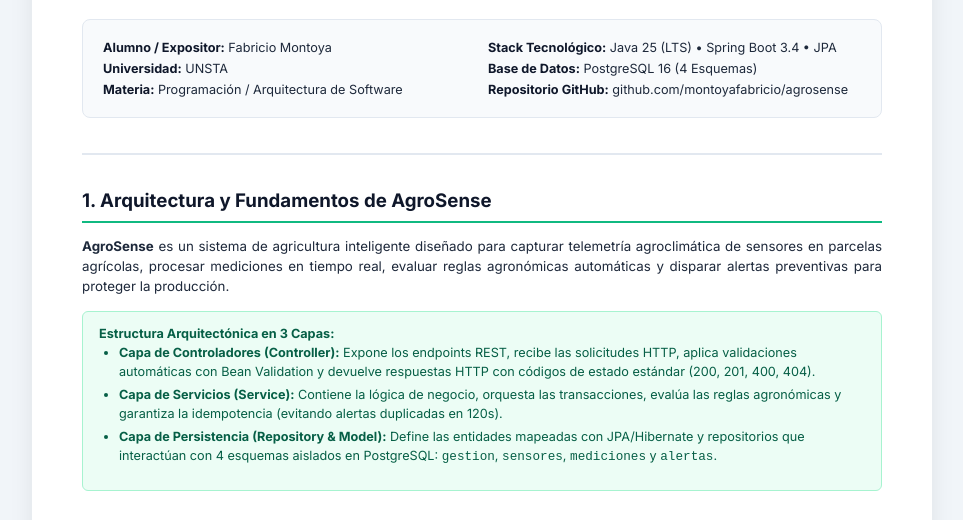
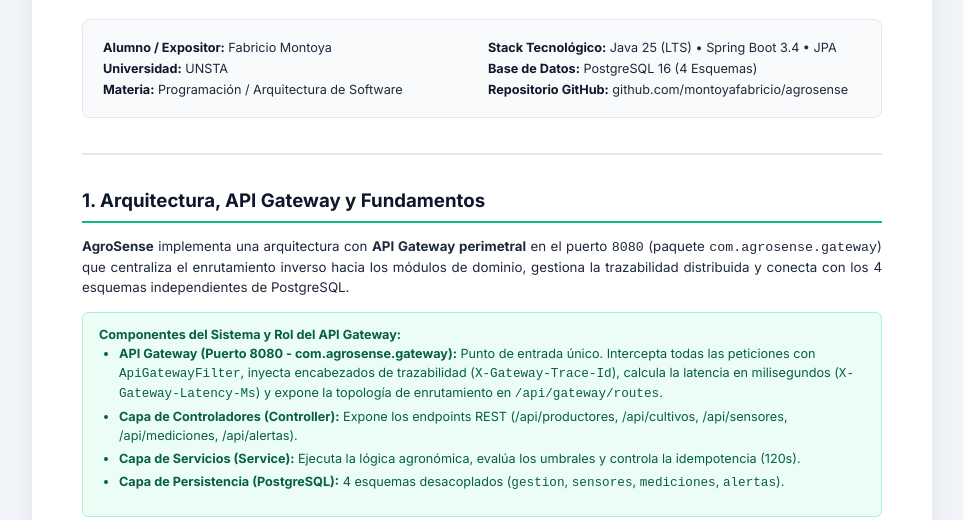
Before and after one commit to montoyafabricio/agrosense, a plain HTML site: page defensa_oral_linea_por_linea.html in a window 1280 px wide. Shown: the part 270-790 px from the top of the page, without its empty margins (158-1121 px from the left). Drawn offline with Linux system fonts and the light colour scheme.

Commit message:
docs: actualizar guia de defensa con modulo API Gateway

```diff
--- a/defensa_oral_linea_por_linea.html
+++ b/defensa_oral_linea_por_linea.html
@@ -322,17 +322,18 @@
     </div>
 
     <!-- 1. RESUMEN EJECUTIVO Y ARQUITECTURA -->
-    <h2>1. Arquitectura y Fundamentos de AgroSense</h2>
+    <h2>1. Arquitectura, API Gateway y Fundamentos</h2>
     <p>
-      <strong>AgroSense</strong> es un sistema de agricultura inteligente diseñado para capturar telemetría agroclimática de sensores en parcelas agrícolas, procesar mediciones en tiempo real, evaluar reglas agronómicas automáticas y disparar alertas preventivas para proteger la producción.
+      <strong>AgroSense</strong> implementa una arquitectura con <strong>API Gateway perimetral</strong> en el puerto <code>8080</code> (paquete <code>com.agrosense.gateway</code>) que centraliza el enrutamiento inverso hacia los módulos de dominio, gestiona la trazabilidad distribuida y conecta con los 4 esquemas independientes de PostgreSQL.
     </p>
 
     <div class="tip-box">
-      <strong>Estructura Arquitectónica en 3 Capas:</strong>
+      <strong>Componentes del Sistema y Rol del API Gateway:</strong>
       <ul>
-        <li><strong>Capa de Controladores (Controller):</strong> Expone los endpoints REST, recibe las solicitudes HTTP, aplica validaciones automáticas con Bean Validation y devuelve respuestas HTTP con códigos de estado estándar (200, 201, 400, 404).</li>
-        <li><strong>Capa de Servicios (Service):</strong> Contiene la lógica de negocio, orquesta las transacciones, evalúa las reglas agronómicas y garantiza la idempotencia (evitando alertas duplicadas en 120s).</li>
-        <li><strong>Capa de Persistencia (Repository & Model):</strong> Define las entidades mapeadas con JPA/Hibernate y repositorios que interactúan con 4 esquemas aislados en PostgreSQL: <code>gestion</code>, <code>sensores</code>, <code>mediciones</code> y <code>alertas</code>.</li>
+        <li><strong>API Gateway (Puerto 8080 - com.agrosense.gateway):</strong> Punto de entrada único. Intercepta todas las peticiones con <code>ApiGatewayFilter</code>, inyecta encabezados de trazabilidad (<code>X-Gateway-Trace-Id</code>), calcula la latencia en milisegundos (<code>X-Gateway-Latency-Ms</code>) y expone la topología de enrutamiento en <code>/api/gateway/routes</code>.</li>
+        <li><strong>Capa de Controladores (Controller):</strong> Expone los endpoints REST (/api/productores, /api/cultivos, /api/sensores, /api/mediciones, /api/alertas).</li>
+        <li><strong>Capa de Servicios (Service):</strong> Ejecuta la lógica agronómica, evalúa los umbrales y controla la idempotencia (120s).</li>
+        <li><strong>Capa de Persistencia (PostgreSQL):</strong> 4 esquemas desacoplados (<code>gestion</code>, <code>sensores</code>, <code>mediciones</code>, <code>alertas</code>).</li>
       </ul>
     </div>
 
```
